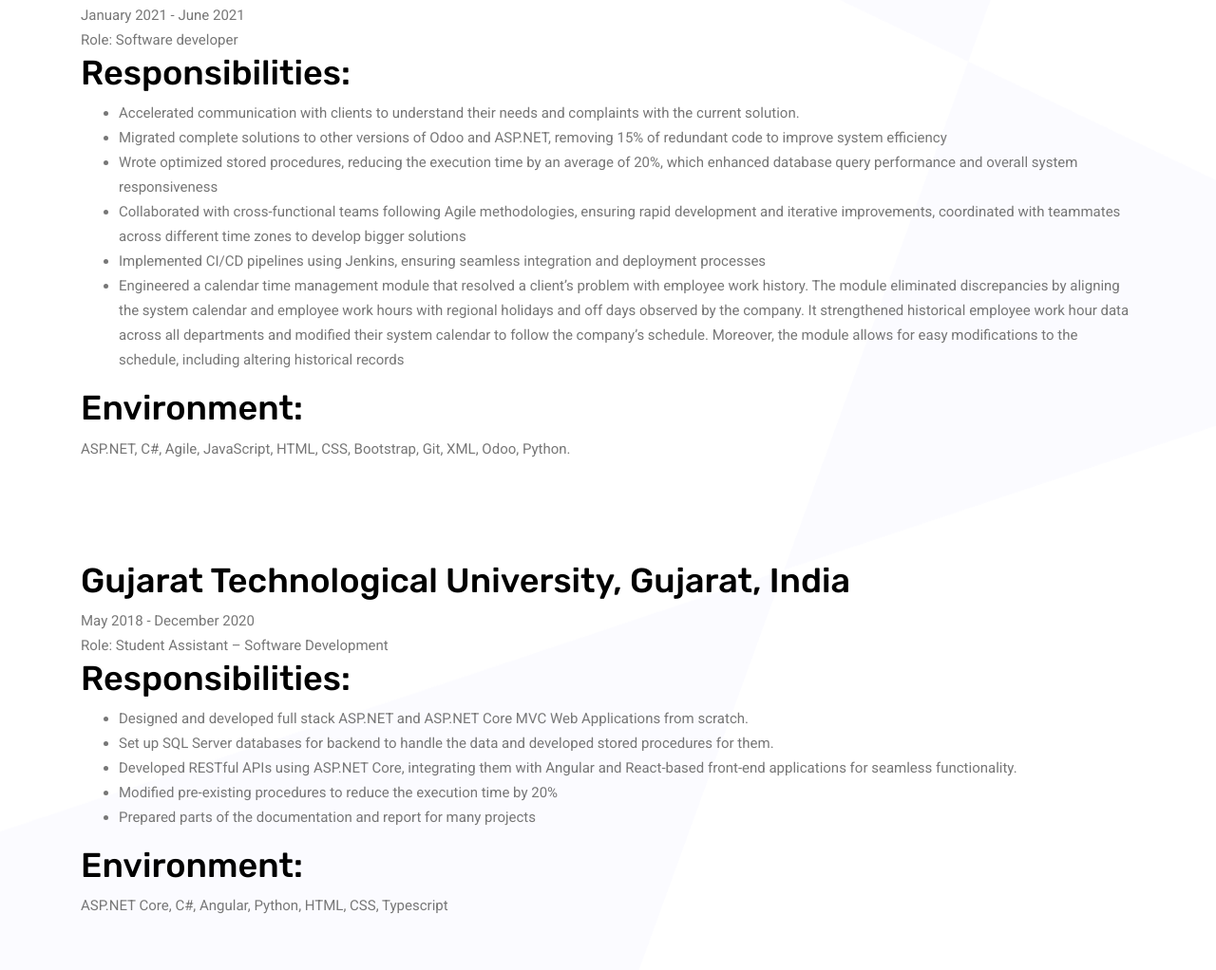
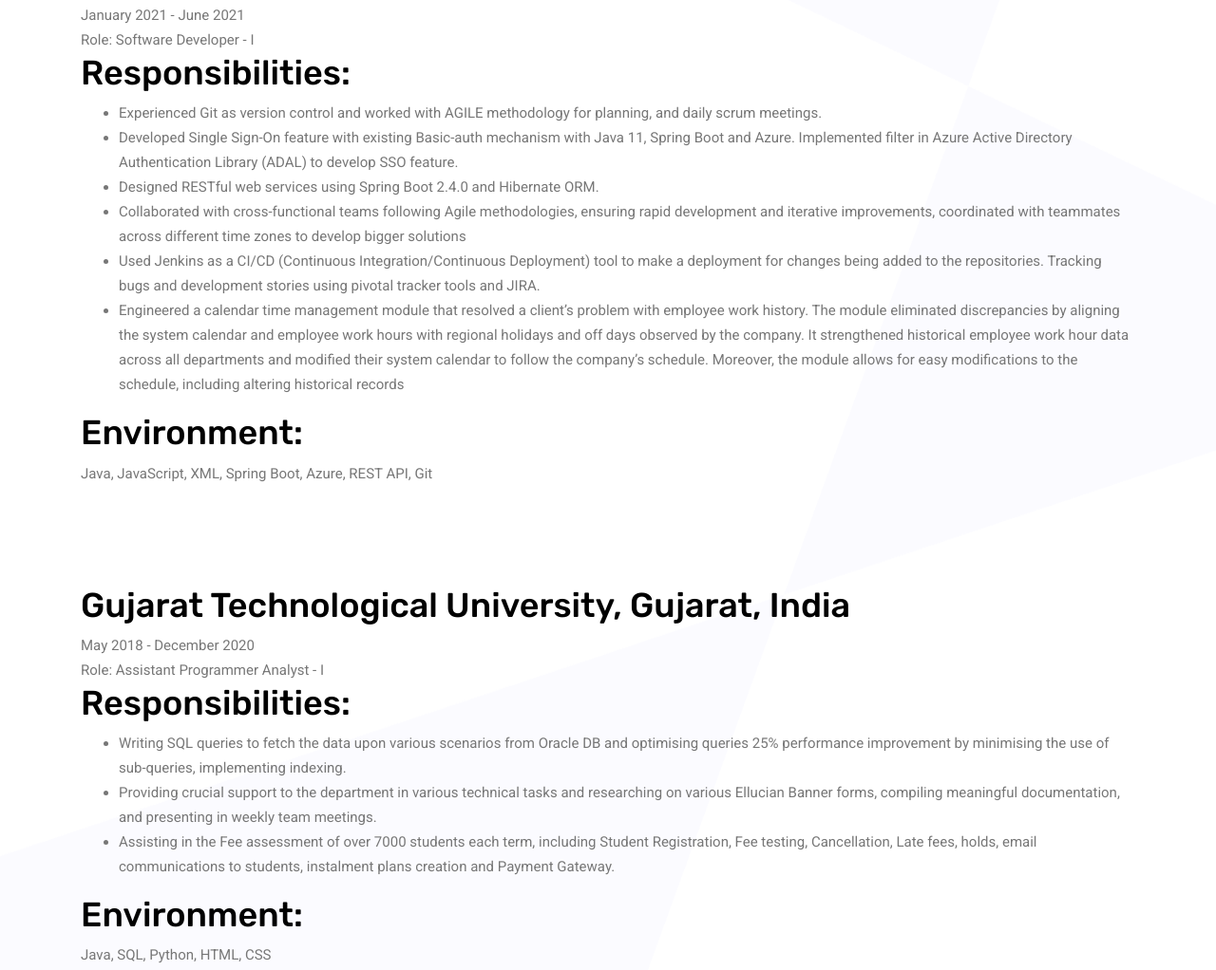
Before and after one commit to dhyey-shingala/dhyey-shingala.github.io, a plain HTML site: page portfolio.html in a window 1280 px wide. Shown: the part 798-1820 px from the top of the page at 95% size. Drawn offline with nearby package versions, Linux system fonts and the light colour scheme; some packages are replaced by stand-ins of ours.

Commit message:
Edited bio

```diff
--- a/portfolio.html
+++ b/portfolio.html
@@ -154,23 +154,23 @@
               <h2 style="font-size: xxx-large">Work Experience</h2>
               <h1>Setu Consulting, Rajkot, India</h1>
               <p>January 2021 - June 2021</p>
-              <p>Role: Software developer</p>
+              <p>Role: Software Developer - I</p>
 
               <h1>Responsibilities:</h1>
               <ul>
                 <li>
-                  Accelerated communication with clients to understand their
-                  needs and complaints with the current solution.
+                  Experienced Git as version control and worked with AGILE
+                  methodology for planning, and daily scrum meetings.
                 </li>
                 <li>
-                  Migrated complete solutions to other versions of Odoo and
-                  ASP.NET, removing 15% of redundant code to improve system
-                  efficiency
+                  Developed Single Sign-On feature with existing Basic-auth
+                  mechanism with Java 11, Spring Boot and Azure. Implemented
+                  filter in Azure Active Directory Authentication Library (ADAL)
+                  to develop SSO feature.
                 </li>
                 <li>
-                  Wrote optimized stored procedures, reducing the execution time
-                  by an average of 20%, which enhanced database query
-                  performance and overall system responsiveness
+                  Designed RESTful web services using Spring Boot 2.4.0 and
+                  Hibernate ORM.
                 </li>
                 <li>
                   Collaborated with cross-functional teams following Agile
@@ -179,8 +179,10 @@
                   zones to develop bigger solutions
                 </li>
                 <li>
-                  Implemented CI/CD pipelines using Jenkins, ensuring seamless
-                  integration and deployment processes
+                  Used Jenkins as a CI/CD (Continuous Integration/Continuous
+                  Deployment) tool to make a deployment for changes being added
+                  to the repositories. Tracking bugs and development stories
+                  using pivotal tracker tools and JIRA.
                 </li>
                 <li>
                   Engineered a calendar time management module that resolved a
@@ -196,43 +198,37 @@
               </ul>
 
               <h1>Environment:</h1>
-              <p>
-                ASP.NET, C#, Agile, JavaScript, HTML, CSS, Bootstrap, Git, XML,
-                Odoo, Python.
-              </p>
+              <p>Java, JavaScript, XML, Spring Boot, Azure, REST API, Git</p>
               <br /><br /><br /><br />
 
               <h1>Gujarat Technological University, Gujarat, India</h1>
               <p>May 2018 - December 2020</p>
-              <p>Role: Student Assistant – Software Development</p>
+              <p>Role: Assistant Programmer Analyst - I</p>
 
               <h1>Responsibilities:</h1>
               <ul>
                 <li>
-                  Designed and developed full stack ASP.NET and ASP.NET Core MVC
-                  Web Applications from scratch.
+                  Writing SQL queries to fetch the data upon various scenarios
+                  from Oracle DB and optimising queries 25% performance
+                  improvement by minimising the use of sub-queries, implementing
+                  indexing.
                 </li>
                 <li>
-                  Set up SQL Server databases for backend to handle the data and
-                  developed stored procedures for them.
+                  Providing crucial support to the department in various
+                  technical tasks and researching on various Ellucian Banner
+                  forms, compiling meaningful documentation, and presenting in
+                  weekly team meetings.
                 </li>
                 <li>
-                  Developed RESTful APIs using ASP.NET Core, integrating them
-                  with Angular and React-based front-end applications for
-                  seamless functionality.
-                </li>
-                <li>
-                  Modified pre-existing procedures to reduce the execution time
-                  by 20%
-                </li>
-                <li>
-                  Prepared parts of the documentation and report for many
-                  projects
+                  Assisting in the Fee assessment of over 7000 students each
+                  term, including Student Registration, Fee testing,
+                  Cancellation, Late fees, holds, email communications to
+                  students, instalment plans creation and Payment Gateway.
                 </li>
               </ul>
 
               <h1>Environment:</h1>
-              <p>ASP.NET Core, C#, Angular, Python, HTML, CSS, Typescript</p>
+              <p>Java, SQL, Python, HTML, CSS</p>
             </div>
           </div>
         </div>
```
Also changed, not shown: about.html (+5 -6 lines), index-2.html (+2 -2 lines), index.html (+5 -5 lines), img/services/java.jpg (added), img/services/java_small.jpg (added), img/services/net.jpg (deleted), img/services/net_small.jpg (deleted).
